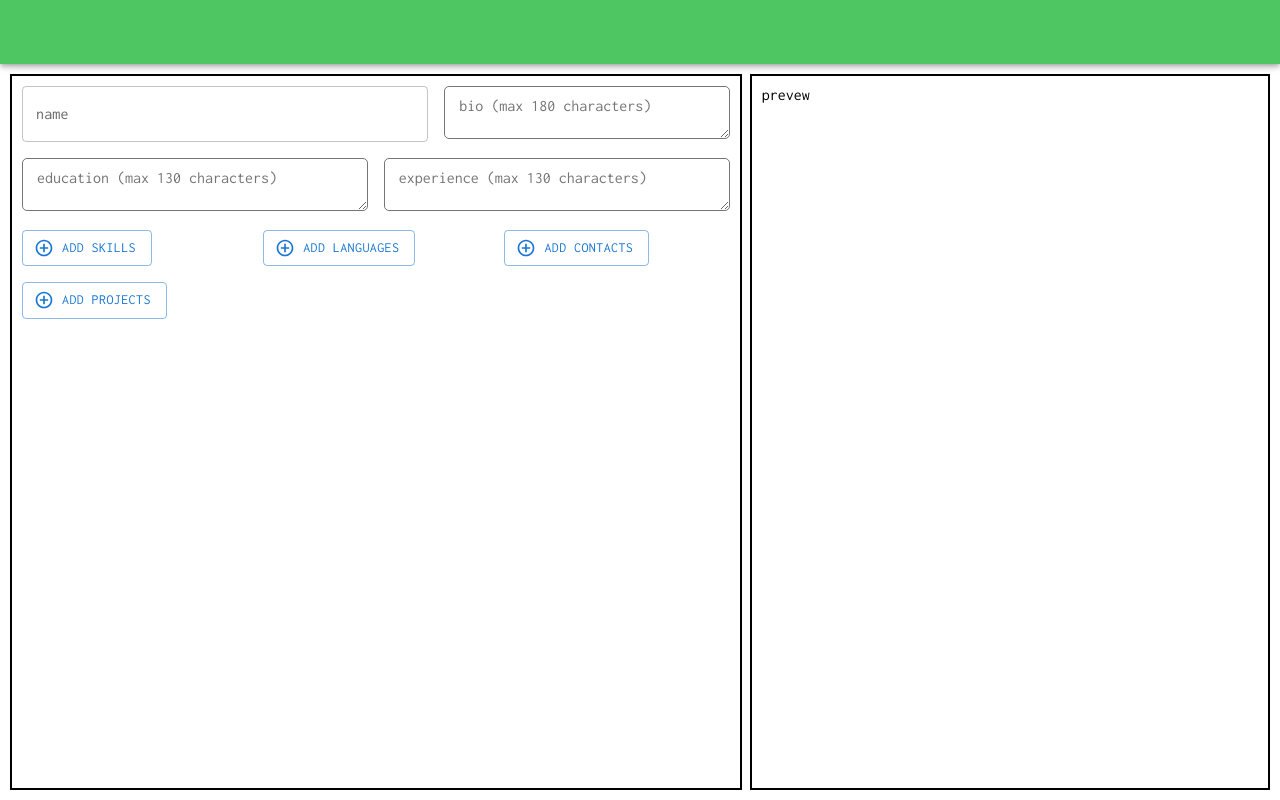
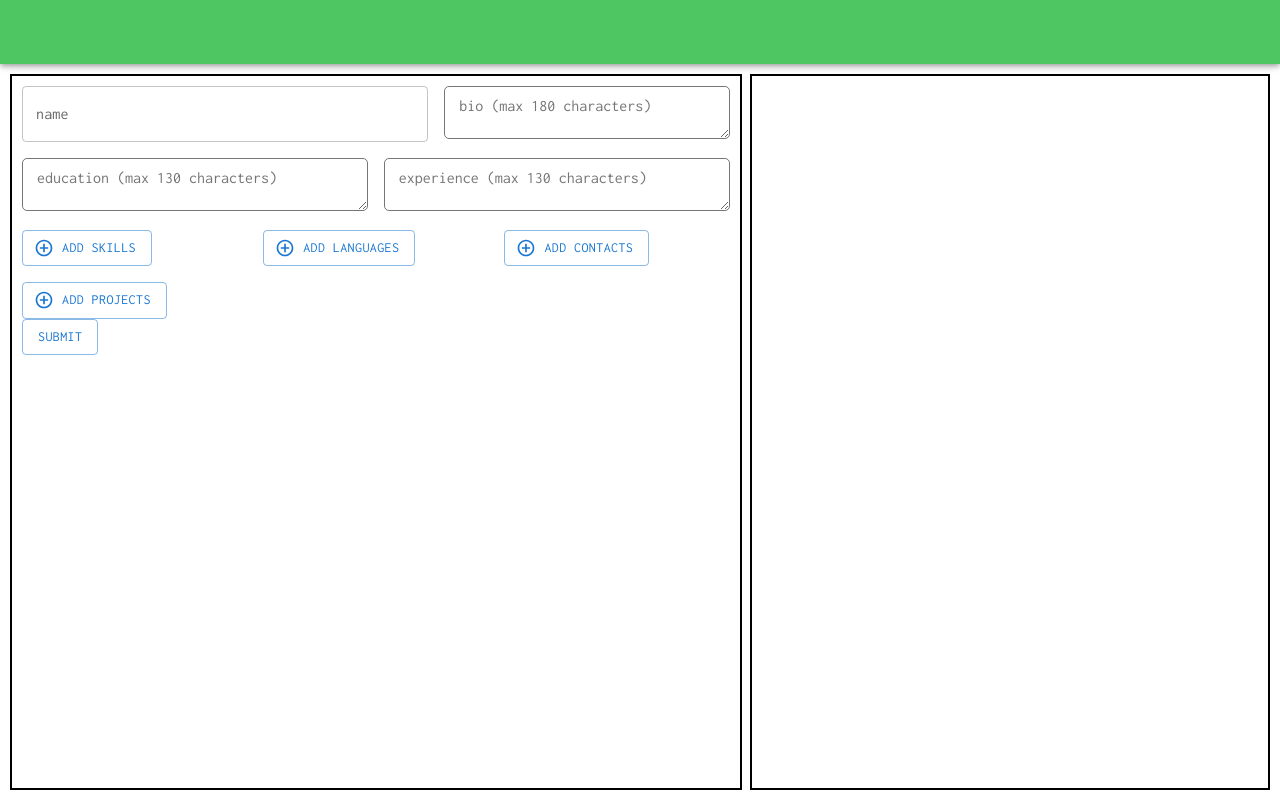
Before and after one commit to snovamicron/CV-builder, a React (Create React App) app in the folder client/: page / in a window 1280 px wide. Built offline with nearby package versions, Linux system fonts and the light colour scheme.

Commit message:
commit 7

```diff
--- a/client/package.json
+++ b/client/package.json
@@ -15,6 +15,7 @@
     "@types/node": "^16.11.26",
     "@types/react": "^17.0.44",
     "@types/react-dom": "^17.0.15",
+    "axios": "^0.26.1",
     "react": "^18.0.0",
     "react-dom": "^18.0.0",
     "react-scripts": "5.0.0",
--- a/client/src/components/Home/Template/Template_1.tsx
+++ b/client/src/components/Home/Template/Template_1.tsx
@@ -19,6 +19,9 @@ import AddCircleOutlineIcon from '@mui/icons-material/AddCircleOutline';
 import CloseIcon from '@mui/icons-material/Close';
 import { useTheme } from '@mui/material/styles'
 import { makeStyles } from '@mui/styles'
+
+// API
+import { send_template_1_data } from '../../../services/allApi';
 
 
 const Template_1 = () => {
@@ -63,6 +66,7 @@ const Template_1 = () => {
     })
     const [lists, setLists] = useState<listsInterface>({ skills: false, languages: false, contacts: false, projects: false })
     const [listData, setListData] = useState<listsDataInterface>({ skillsList: '', languagesList: '', contactsList: '' })
+    const [show, setShow] = useState<boolean>(false)
     const onDataChange = (e: any): void => {
         setFormData({ ...formData, [e.target.name]: e.target.value })
     }
@@ -130,6 +134,10 @@ const Template_1 = () => {
                 setFormData({ ...formData })
                 break;
         }
+    }
+    const onAllDataSubmit = async ():Promise<void> => {
+        await send_template_1_data(formData)
+        setShow(true)
     }
     const theme = useTheme()
     const matches = useMediaQuery(theme.breakpoints.up('md'))
@@ -323,12 +331,22 @@ const Template_1 = () => {
                                 </Box>
                             </Grid>
                         </Grid>
+                        <Button
+                        variant='outlined'
+                        onClick={onAllDataSubmit}
+                        >
+                            submit
+                        </Button>
                     </Box>
                 </Grid>
                 {
                     matches &&
                     <Grid item xs={12} md={5}>
-                        <Box className={classes.components}>prevew</Box>
+                        <Box className={classes.components}>
+                            {
+                                show && <iframe style={{width:'100%', height:'100%'}} src='http://localhost:4000/cv/template_1'/>
+                            }
+                        </Box>
                     </Grid>
                 }
             </Grid>
--- /dev/null
+++ b/client/src/services/allApi.ts
@@ -0,0 +1,14 @@
+import axios from 'axios'
+
+export const send_template_1_data = async(allData:any):Promise<any> => {
+    try {
+        const response = await axios({
+            url:'http://localhost:4000/cv/temp_1_data',
+            method:'POST',
+            data: allData
+        })
+        return response
+    } catch (error) {
+        console.log('getting error while calling send_template_1_data api'+error)
+    }
+}
```
Also changed, not shown: 1 other file (tests, documents, lock files or other folders).
